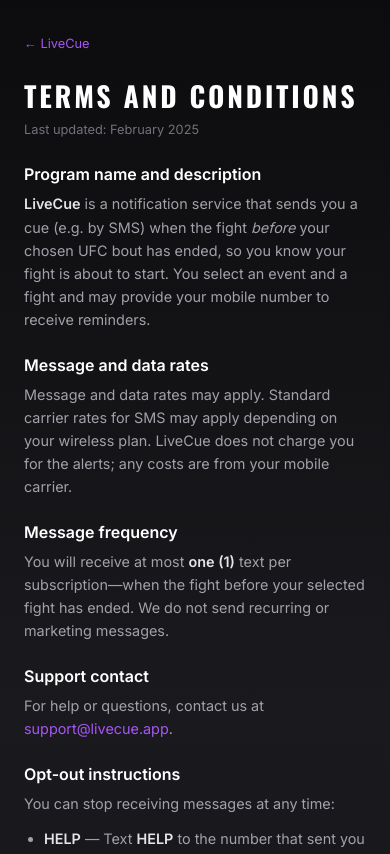
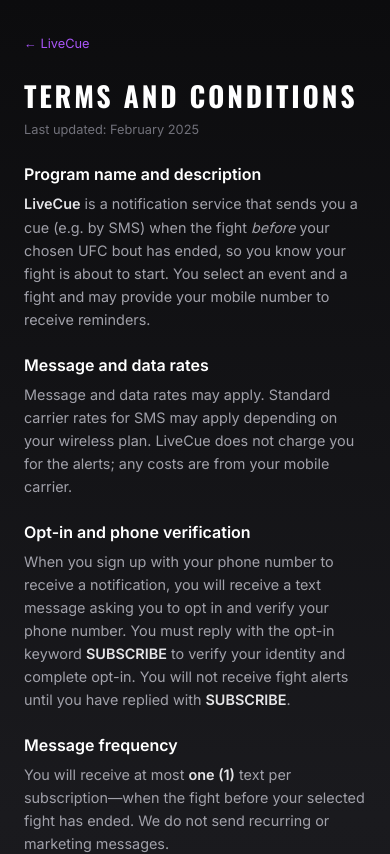
Before and after one commit to jaypeegithub/LiveCue, a Next.js app: page /terms in a window 390 px wide. Shown: the top 854 px of the page. Built offline with nearby package versions, Linux system fonts and the light colour scheme.

Commit message:
Terms: add opt-in and phone verification with SUBSCRIBE keyword

```diff
--- a/app/privacy/page.tsx
+++ b/app/privacy/page.tsx
@@ -12,7 +12,7 @@
         ← LiveCue
       </Link>
       <h1>Privacy Policy</h1>
-      <p className="livecue-page-meta">Last updated: February 2025</p>
+      <p className="livecue-page-meta">Last updated: February 2026</p>
 
       <section>
         <h2>What we collect</h2>
@@ -59,7 +59,7 @@
         <h2>Contact</h2>
         <p>
           For privacy-related questions, contact us at{" "}
-          <a href="mailto:support@livecue.app">support@livecue.app</a>.
+          <a href="mailto:livecuesports@gmail.co,">livecuesports@gmail.com</a>.
         </p>
       </section>
 
--- a/app/terms/page.tsx
+++ b/app/terms/page.tsx
@@ -32,6 +32,18 @@
           Message and data rates may apply. Standard carrier rates for SMS may
           apply depending on your wireless plan. LiveCue does not charge you for
           the alerts; any costs are from your mobile carrier.
+        </p>
+      </section>
+
+      <section>
+        <h2>Opt-in and phone verification</h2>
+        <p>
+          When you sign up with your phone number to receive a notification,
+          you will receive a text message asking you to opt in and verify your
+          phone number. You must reply with the opt-in keyword{" "}
+          <strong>SUBSCRIBE</strong> to verify your identity and complete
+          opt-in. You will not receive fight alerts until you have replied with{" "}
+          <strong>SUBSCRIBE</strong>.
         </p>
       </section>
 
```
